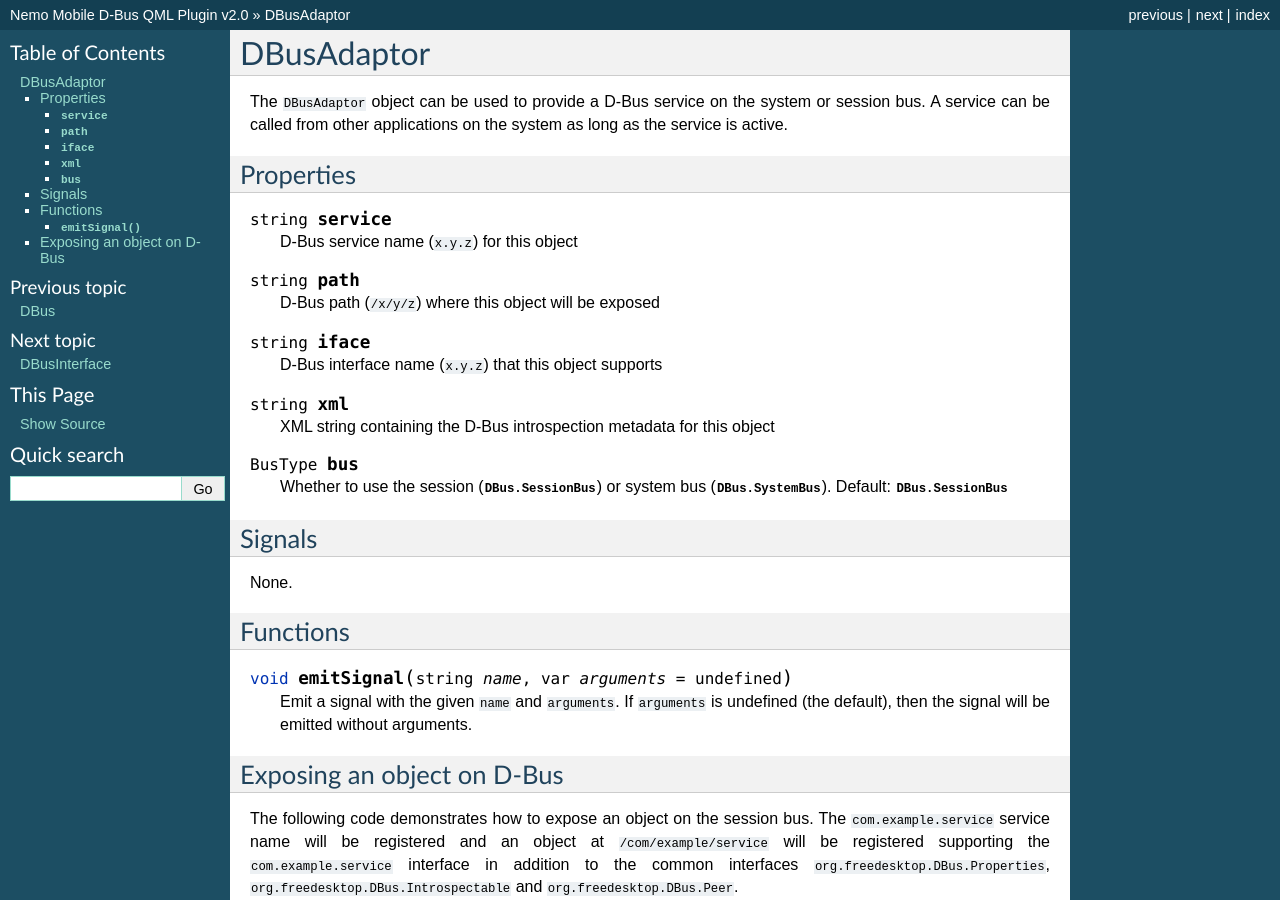
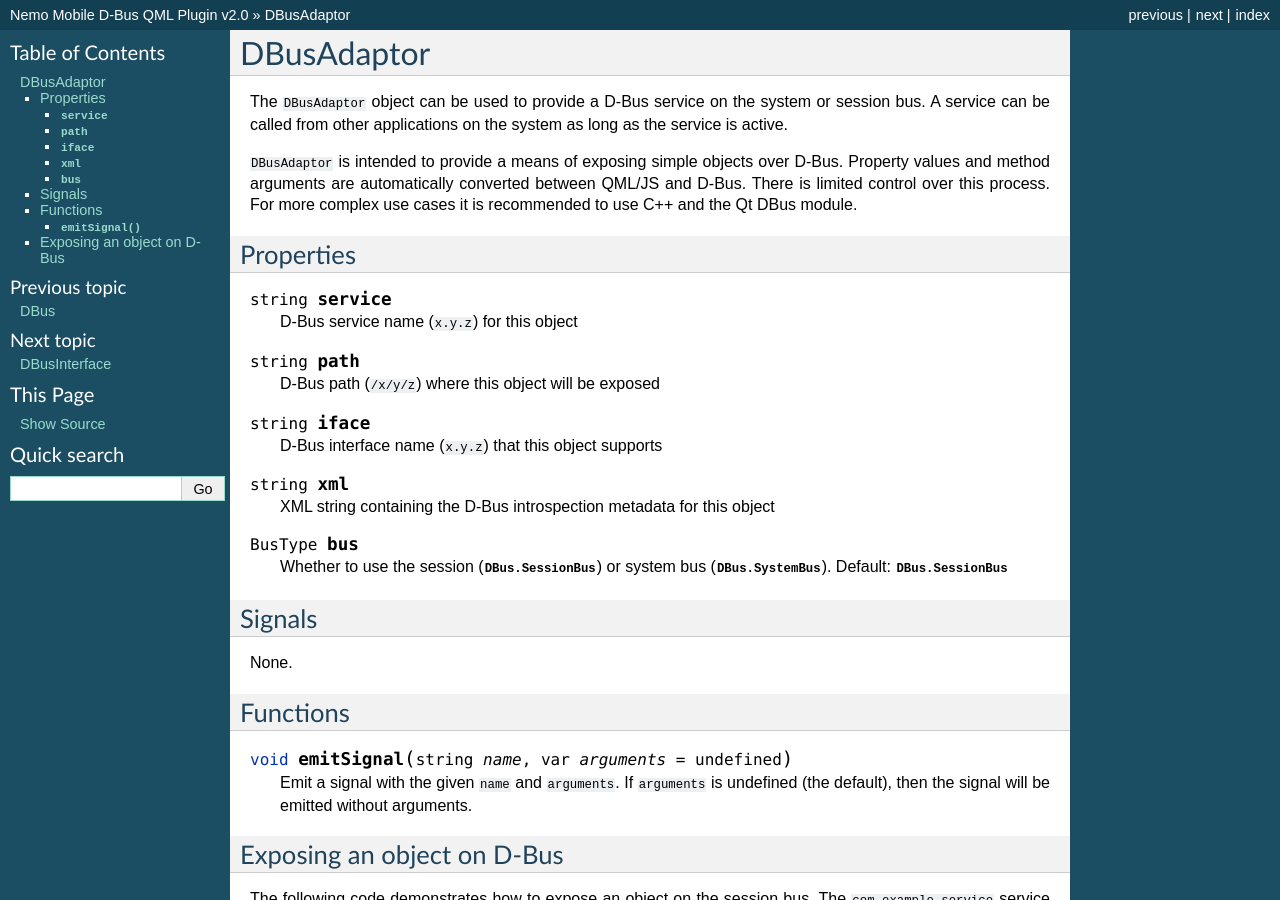
Before and after one commit to nemomobile/nemo-qml-plugin-dbus, a Sphinx documentation site: the page built from docs/dbusadaptor.rst, in a window 1280 px wide and 900 px high. Built offline with Sphinx 7.4.7, drawn with Linux system fonts in a browser that asks for light colours.

Commit message:
[nemo-qml-plugin-dbus] Document intended use and limitations. Contributes to JB#20418

```diff
--- a/docs/dbusadaptor.rst
+++ b/docs/dbusadaptor.rst
@@ -4,6 +4,11 @@ DBusAdaptor
 The ``DBusAdaptor`` object can be used to provide a D-Bus service on the system or
 session bus. A service can be called from other applications on the system as long
 as the service is active.
+
+``DBusAdaptor`` is intended to provide a means of exposing simple objects over D-Bus.
+Property values and method arguments are automatically converted between QML/JS and
+D-Bus. There is limited control over this process. For more complex use cases it is
+recommended to use C++ and the Qt DBus module.
 
 Properties
 ^^^^^^^^^^
--- a/docs/dbusinterface.rst
+++ b/docs/dbusinterface.rst
@@ -4,6 +4,11 @@ DBusInterface
 The ``DBusInterface`` object can be used to call methods of objects on the system and
 session bus, as well as receive signals (see :cpp:member:`signalsEnabled`) and read
 properties of those objects.
+
+``DBusInterface`` is intended to provide access to simple objects exposed over D-Bus.
+Property values and method arguments are automatically converted between QML/JS and
+D-Bus. There is limited control over this process. For more complex use cases it is
+recommended to use C++ and the Qt DBus module.
 
 Properties
 ^^^^^^^^^^
```
